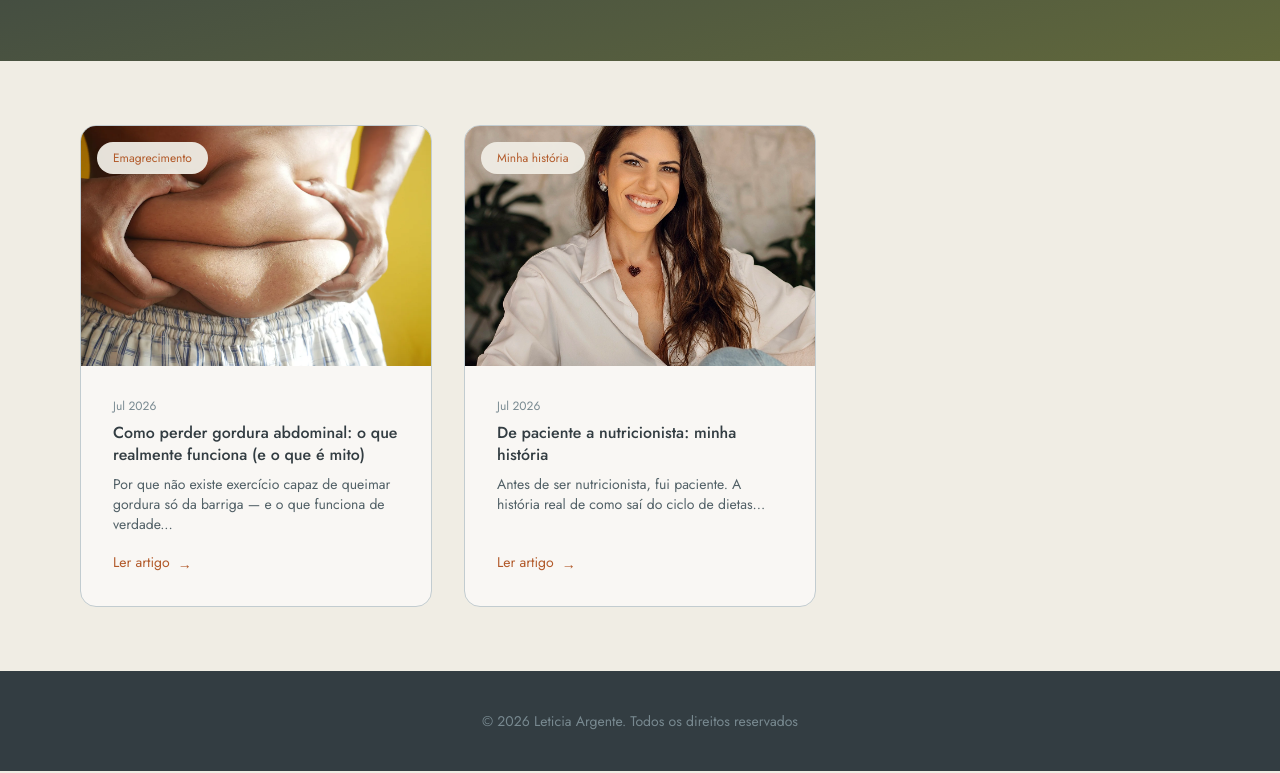
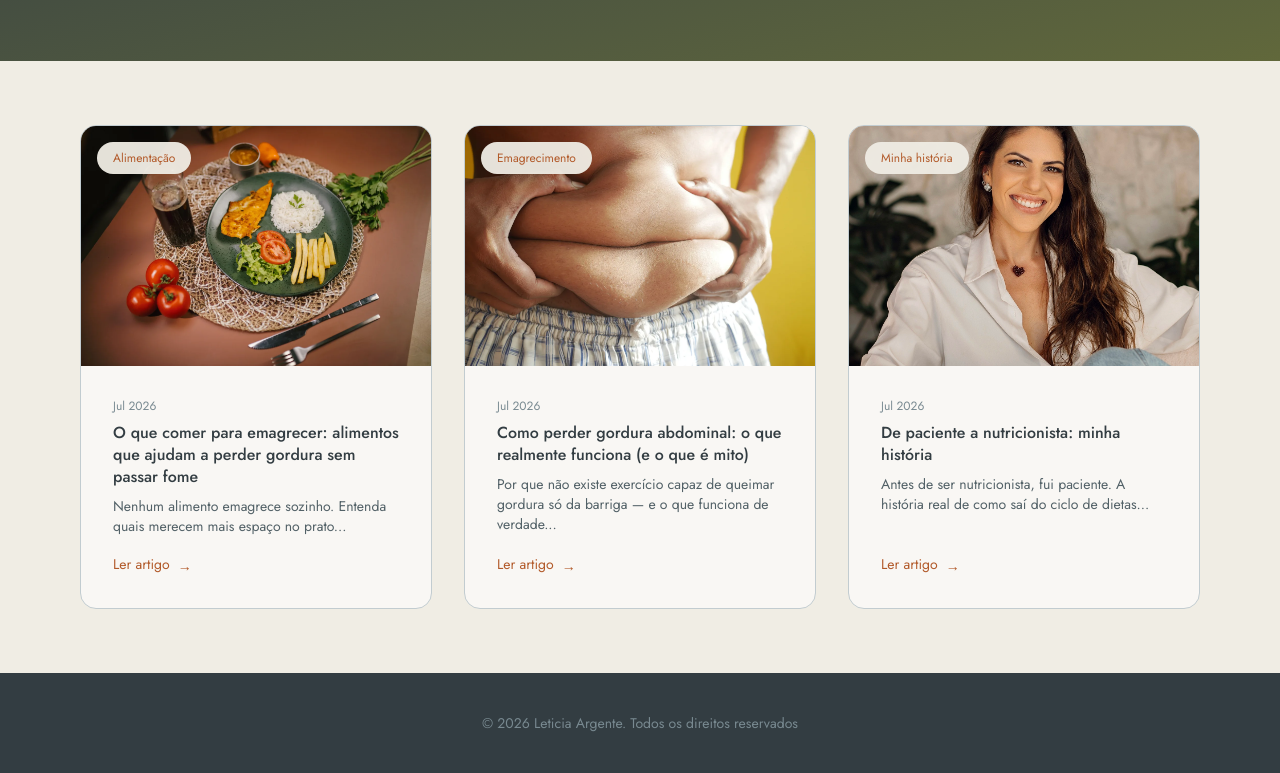
Before and after one commit to leargente/site, a website: page blog/index.html in a window 1280 px wide. Shown: the part 259-1032 px from the top of the page. Drawn offline with Linux system fonts and the light colour scheme.

Commit message:
Add files via upload

```diff
--- a/blog/index.html
+++ b/blog/index.html
@@ -40,6 +40,22 @@
     <!-- ==================== LISTA DE ARTIGOS ==================== -->
     <section class="mx-auto px-4 py-16 max-w-6xl">
         <div class="gap-8 grid sm:grid-cols-2 lg:grid-cols-3">
+
+            <!-- Artigo 3 -->
+            <a href="o-que-comer-para-emagrecer/index.html" class="group flex flex-col bg-white/60 hover:shadow-lg border border-slate-200 hover:border-clay-300 rounded-2xl overflow-hidden transition duration-300">
+                <div class="relative h-60" style="background-image:url('../static/images/comer-capa.webp');background-size:cover;background-position:center">
+                    <span class="top-4 left-4 absolute bg-cream/95 px-4 py-2 rounded-full text-clay-600 text-xs">Alimenta&ccedil;&atilde;o</span>
+                </div>
+                <div class="flex flex-col flex-1 p-8">
+                    <p class="text-slate-400 text-xs">Jul 2026</p>
+                    <h3 class="mt-2 font-medium text-slate-800 group-hover:text-clay-600 leading-snug transition duration-300">O que comer para emagrecer: alimentos que ajudam a perder gordura sem passar fome</h3>
+                    <p class="flex-1 mt-2 text-slate-600 text-sm">Nenhum alimento emagrece sozinho. Entenda quais merecem mais espa&ccedil;o no prato...</p>
+                    <span class="inline-flex items-center gap-2 mt-4 text-clay-600 group-hover:text-clay-700 text-sm transition duration-300">
+                        <span>Ler artigo</span>
+                        <span class="mt-1">&#8594;</span>
+                    </span>
+                </div>
+            </a>
 
             <!-- Artigo 2 -->
             <a href="como-perder-gordura-abdominal/index.html" class="group flex flex-col bg-white/60 hover:shadow-lg border border-slate-200 hover:border-clay-300 rounded-2xl overflow-hidden transition duration-300">
```
